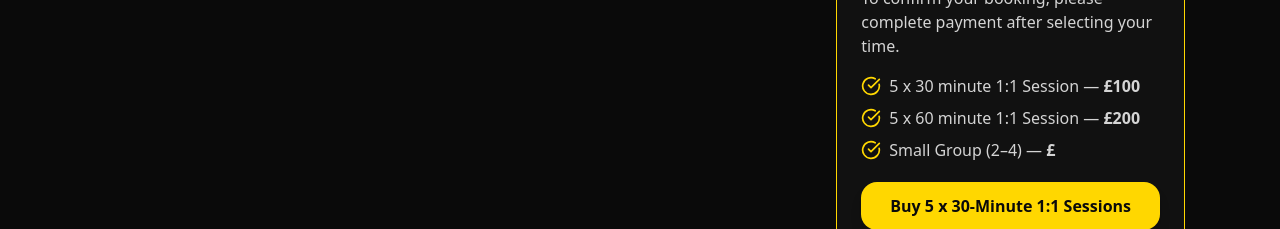
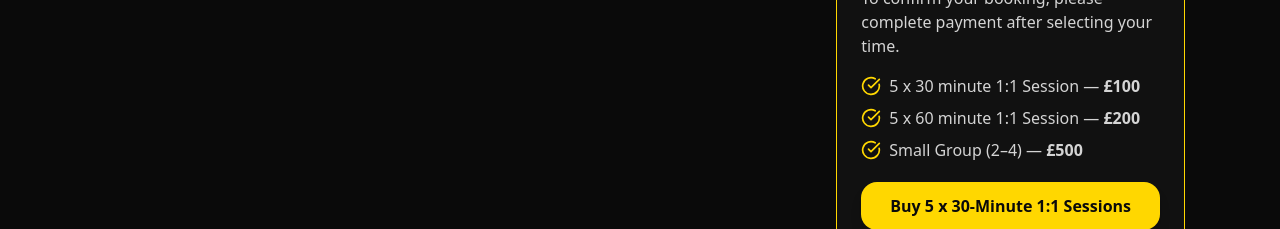
Before and after one commit to apstevens/the-final-bell, a React (Vite) app: page / in a window 1280 px wide. Shown: the part 3200-3429 px from the top of the page. Built offline with nearby package versions, Linux system fonts and the light colour scheme.

Commit message:
Corrected grammar and spelling errors.

```diff
--- a/src/App.tsx
+++ b/src/App.tsx
@@ -247,7 +247,7 @@ export default function TheFinalBellLanding() {
               </li>
               <li className="flex items-start gap-2">
                 <CheckCircle className="mt-0.5 h-5 w-5 text-secondary" />
-                <span className="text-neutral-300">Small Group (2–4) — <strong>£</strong></span>
+                <span className="text-neutral-300">Small Group (2–4) — <strong>£500</strong></span>
               </li>
             </ul>
             <a
@@ -362,7 +362,7 @@ function PriceCard({ label, price, subtitle, bullets, highlight }: { label: stri
         ))}
       </ul>
       <a
-        href="https://wa.me/447485041755?text={Hi%20Andy%2C%20I%27d%20like%20to%20book%20a%20Saturday%20session%20with%20The%20Final%20Bell.}"
+        href="https://wa.me/447485041755?text=Hi%20Andy%2C%20I%27d%20like%20to%20book%20a%20Saturday%20session%20with%20The%20Final%20Bell."
         className="mt-6 inline-flex items-center justify-center rounded-2xl px-4 py-2 font-semibold shadow-lg hover:opacity-95 bg-secondary text-neutral-950 hover:bg-primary-dark hover:text-amber-50"
       >
         Book Online
```
